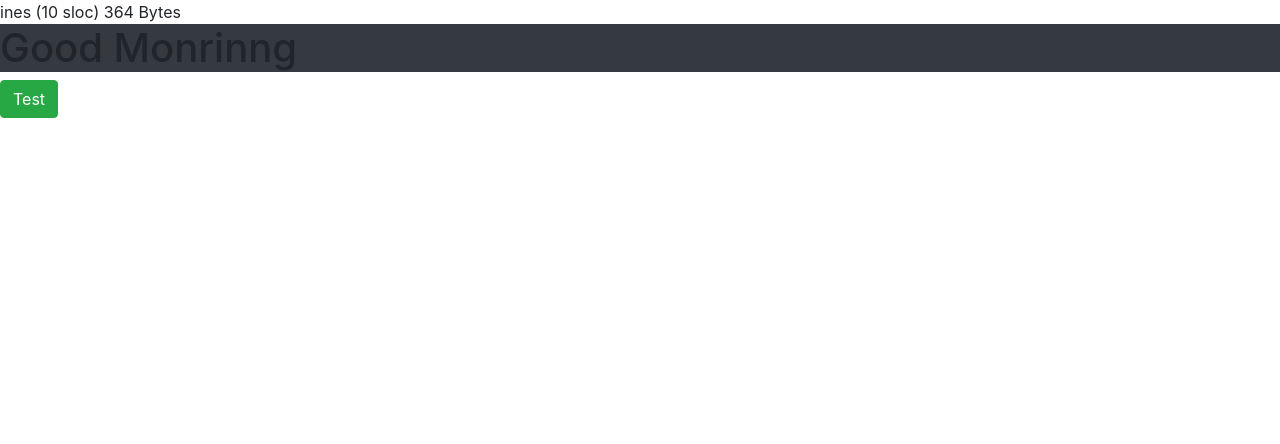
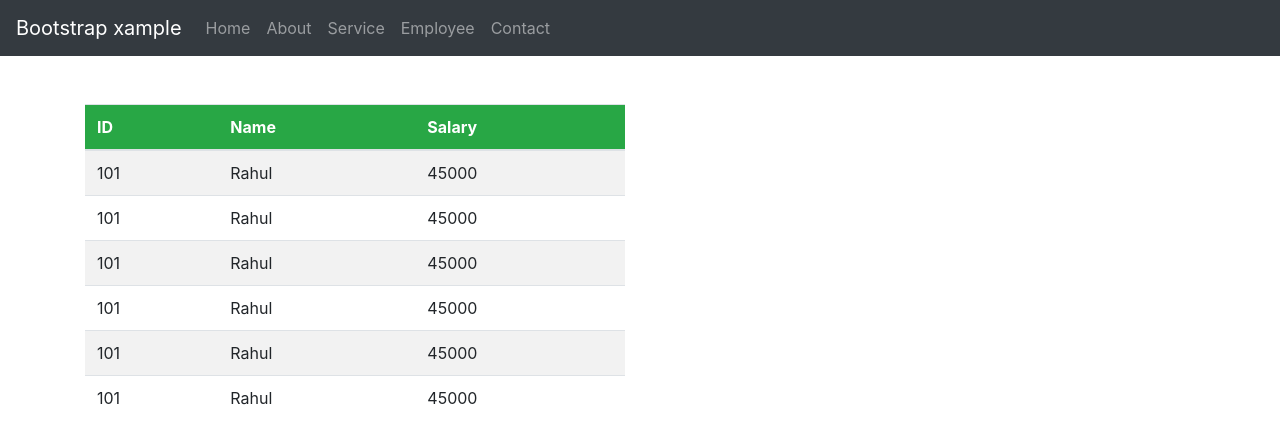
Before and after one commit to Prabhakaran-1605/BOOTSTRAP, a plain HTML site: page index.html in a window 1280 px wide. Drawn offline with nearby package versions, Linux system fonts and the light colour scheme.

Commit message:
First commit

```diff
--- a/index.html
+++ b/index.html
@@ -1,16 +1,72 @@
-ines (10 sloc)  364 Bytes
-
 <html>
 
 <head>
-    <link rel="stylesheet" href="https://cdn.jsdelivr.net/npm/bootstrap@4.6.2/dist/css/bootstrap.min.css"
-        integrity="sha384-xOolHFLEh07PJGoPkLv1IbcEPTNtaed2xpHsD9ESMhqIYd0nLMwNLD69Npy4HI+N" crossorigin="anonymous">
+    <link rel="stylesheet" href="./bootstrap.css">
+    <link rel="stylesheet" href="https://stackpath.bootstrapcdn.com/bootstrap/4.3.1/css/bootstrap.min.css">
 
 </head>
 
 <body>
-    <h1 class="bg-dark">Good Monrinng</h1>
-    <button class="btn btn-success">Test</button>
+    <nav class="navbar navbar-dark bg-dark navbar-expand-lg">
+        <a href="#" class="navbar-brand">Bootstrap xample</a>
+
+        <div class= "d-flex justify-content-end">
+            <ul class="navbar-nav">
+                <li><a class="nav-link" href="#">Home</a></li>
+                <li><a class="nav-link" href="#">About</a></li>
+                <li><a class="nav-link" href="#">Service</a></li>
+                <li><a class="nav-link" href="#">Employee</a></li>
+                <li><a class="nav-link" href="#">Contact</a></li>
+
+            </ul>
+        </div>
+    </nav>
+    <div class="container mt-5">
+        <div class="row">
+            <div class="col-6">
+                <table class="table table-hover table-striped ">
+                    <thead class="bg-success text-white">
+                        <th>ID</th>
+                        <th>Name</th>
+                        <th>Salary</th>
+                    </thead>
+                    <tbody>
+                        <tr>
+                            <td>101</td>
+                            <td>Rahul</td>
+                            <td>45000</td>
+                        </tr>
+                        <tr>
+                            <td>101</td>
+                            <td>Rahul</td>
+                            <td>45000</td>
+                        </tr>
+                        <tr>
+                            <td>101</td>
+                            <td>Rahul</td>
+                            <td>45000</td>
+                        </tr>
+                        <tr>
+                            <td>101</td>
+                            <td>Rahul</td>
+                            <td>45000</td>
+                        </tr>
+                        <tr>
+                            <td>101</td>
+                            <td>Rahul</td>
+                            <td>45000</td>
+                        </tr>
+
+                        <tr>
+                            <td>101</td>
+                            <td>Rahul</td>
+                            <td>45000</td>
+                        </tr>
+                    </tbody>
+                </table>
+            </div>
+        </div>
+    </div>
 </body>
 
 </html>
```
Also changed, not shown: Home.html (added, +25 -0 lines), navbar.html (added, +18 -0 lines), bootstrap.css.
